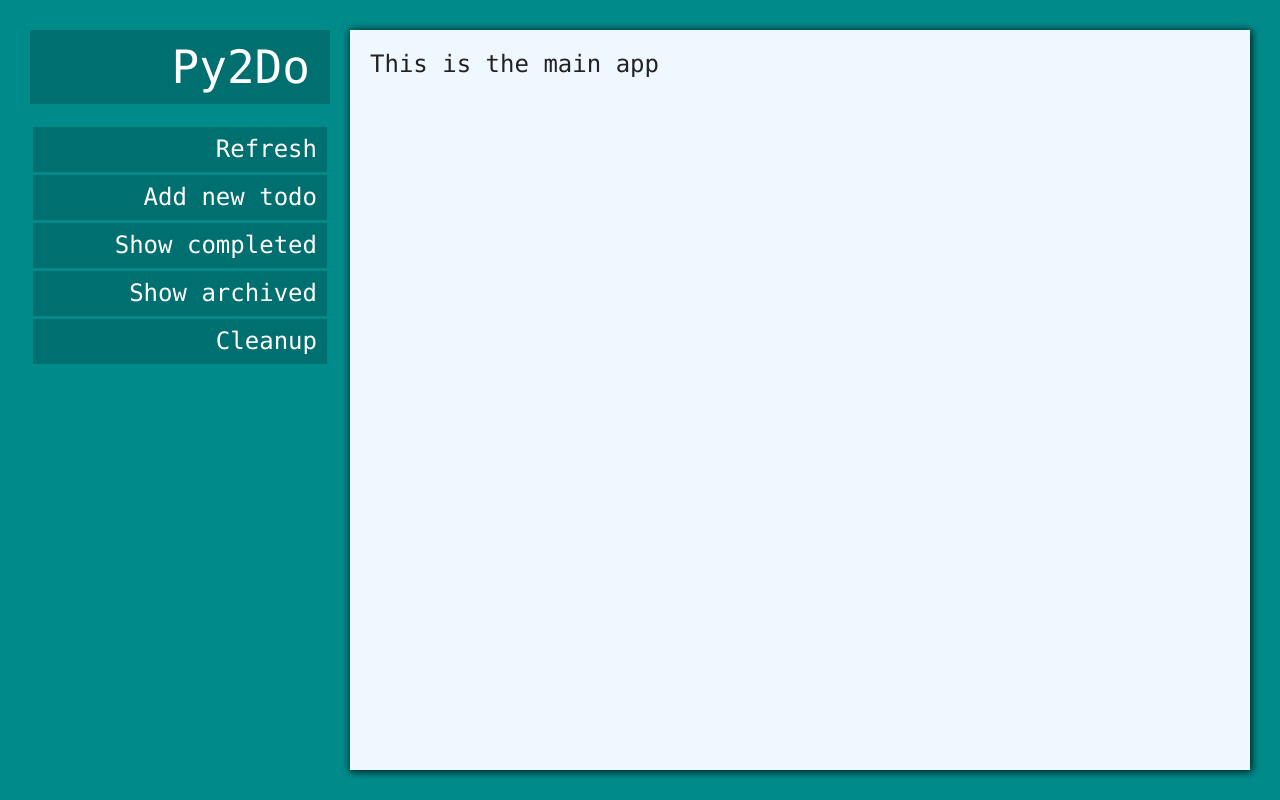
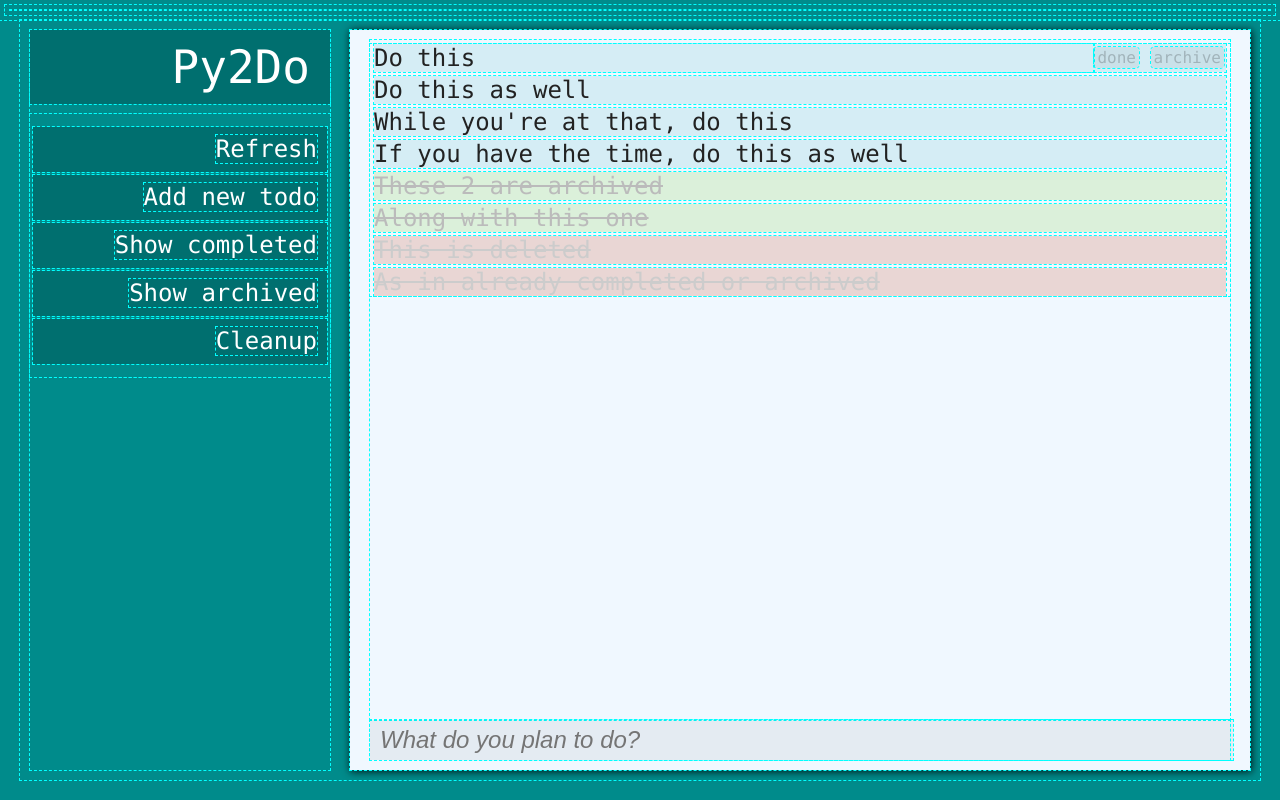
Before and after one commit to suhaibkn/py2do, a Flask app: page /main in a window 1280 px wide. Run offline with Flask 2, Linux system fonts and the light colour scheme.

Commit message:
Design changes 2

```diff
--- a/static/css/app.css
+++ b/static/css/app.css
@@ -1,6 +1,6 @@
 * {
-    /*border: 1px dot-dot-dash magenta;*/
-    /*outline: 1px dashed cyan;*/
+    border: 1px dot-dot-dash magenta;
+    outline: 1px dashed cyan;
 }
 
 body {
@@ -32,13 +32,64 @@ body {
 }
 
 .container > .main {
-    padding: 20px;
+    display: flex;
+    flex-direction: column-reverse;
+    padding: 10px 20px;
     margin: 10px;
     flex-grow: 1;
     background-color: aliceblue;
     /*border-radius: 10px;*/
     box-shadow: 1px 1px 8px 1px rgba(0, 0, 0, 0.8);
 }
+
+.container > .main > div.new {
+    display: block;
+}
+
+.container > .main > .new > input {
+    width: 98%;
+    font-size: 24px;
+    line-height: 30px;
+    border: 0;
+    padding: 5px 10px;
+    background-color: rgba(0, 0, 0, 0.05);
+    transition-duration: 0.3s;
+    color: #333333;
+}
+
+.container > .main > div.new > input::placeholder { font-style: italic; }
+.container > .main > div.new > input:hover { transition-duration: 0.3s; background-color: rgba(0, 0, 0, 0.3); }
+.container > .main > div.new > input:focus { transition-duration: 0.3s; background-color: rgba(0, 0, 0, 0.2); }
+.container > .main > .list{ flex-grow: 1; }
+
+.container > .main > .list > ul {
+    list-style-type: none;
+    margin: 0px; padding: 0px;
+}
+.container > .main > .list > ul > li {
+    display: flex;
+    margin: 4px;
+    transition-duration: 0.3s;
+}
+.container > .main > .list > ul > li > .text{ flex-grow: 1; }
+.container > .main > .list > ul > li > .controller {
+    transition-duration: 0.3s; font-size: 16px;
+}
+.container > .main > .list > ul > li:hover > .controller {
+    transition-duration: 0.3s;
+}
+.container > .main > .list > ul > li > .controller > a {
+    padding: 1px 3px;
+    line-height: 28px;
+    margin: 0px 2px 0px 0px;
+    border: 0;
+    border-radius: 4px;
+    color: rgba(0,0,0,0.2);
+    background-color: rgba(0,0,0,0.05);
+}
+.container > .main > .list > ul > li.active { background-color: rgba(104, 190, 203, 0.2); }
+.container > .main > .list > ul > li.completed { background-color: rgba(134, 203, 70, 0.2); color: #BBB; text-decoration: line-through}
+.container > .main > .list > ul > li.deleted { background-color: rgba(203, 75, 44, 0.2); color: #CCC; text-decoration: line-through }
 
 .sidebar > .header {
     background-color: rgba(0, 0, 0, 0.2);
@@ -68,14 +119,8 @@ body {
     background-color: rgba(0, 0, 0, 0.3);
     cursor: pointer;
     transition-duration: 0.2s;
-    margin-left: 10px;
-    margin-right: 10px;
+    margin: 3px 10px;
 }
-/* <><><><><><><> Generic fixits <><><><><><><> */
-a {
-    text-decoration: none;
-    color: #FFF;
-}
-a:hover {
-    text-decoration: none;
-}
+
+/* <><><><><><><> Generic fix-its <><><><><><><> */
+a { text-decoration: none; color: #FFF; }
--- a/templates/main.htm
+++ b/templates/main.htm
@@ -17,7 +17,29 @@
             </div>
         </div>
         <div class="main">
-            This is the main app
+            <div class="new">
+                <input type="text" placeholder="What do you plan to do?" tabindex="1">
+            </div>
+            <div class="list">
+                <ul>
+                    <li class="active">
+                        <span class="text">
+                            Do this
+                        </span>
+                        <span class="controller">
+                            <a href="#">done</a>
+                            <a href="#">archive</a>
+                        </span>
+                    </li>
+                    <li class="active">Do this as well</li>
+                    <li class="active">While you're at that, do this</li>
+                    <li class="active">If you have the time, do this as well</li>
+                    <li class="completed">These 2 are archived</li>
+                    <li class="completed">Along with this one</li>
+                    <li class="deleted">This is deleted</li>
+                    <li class="deleted">As in already completed or archived</li>
+                </ul>
+            </div>
         </div>
     </div>
 
```
